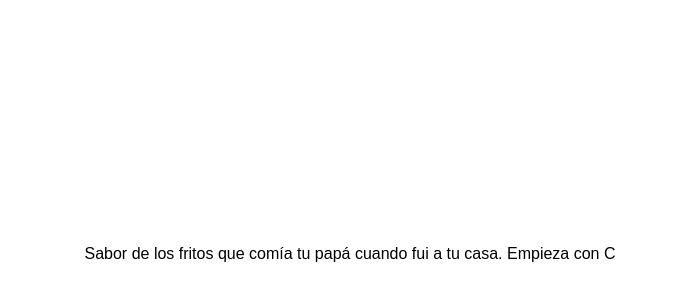
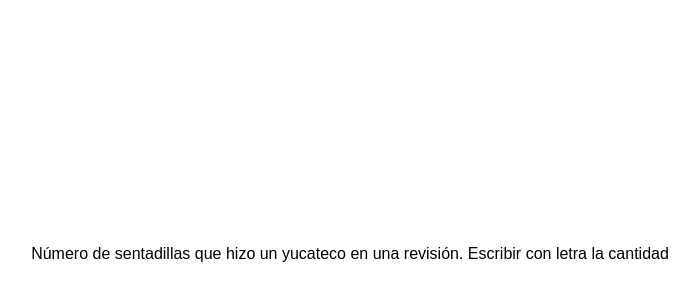
Before and after one commit to dcp9tmb68-boop/sbfj492, a plain HTML site: page index.html in a window 1280 px wide. Shown: the part 166-466 px from the top of the page, without its empty margins (290-989 px from the left). Drawn offline with Linux system fonts and the light colour scheme.

Commit message:
Update index.html

```diff
--- a/index.html
+++ b/index.html
@@ -18,6 +18,6 @@
     </style>
 </head>
 <body>
-    Sabor de los fritos que comía tu papá cuando fui a tu casa. Empieza con C
+    Número de sentadillas que hizo un yucateco en una revisión. Escribir con letra la cantidad
 </body>
 </html>
```
